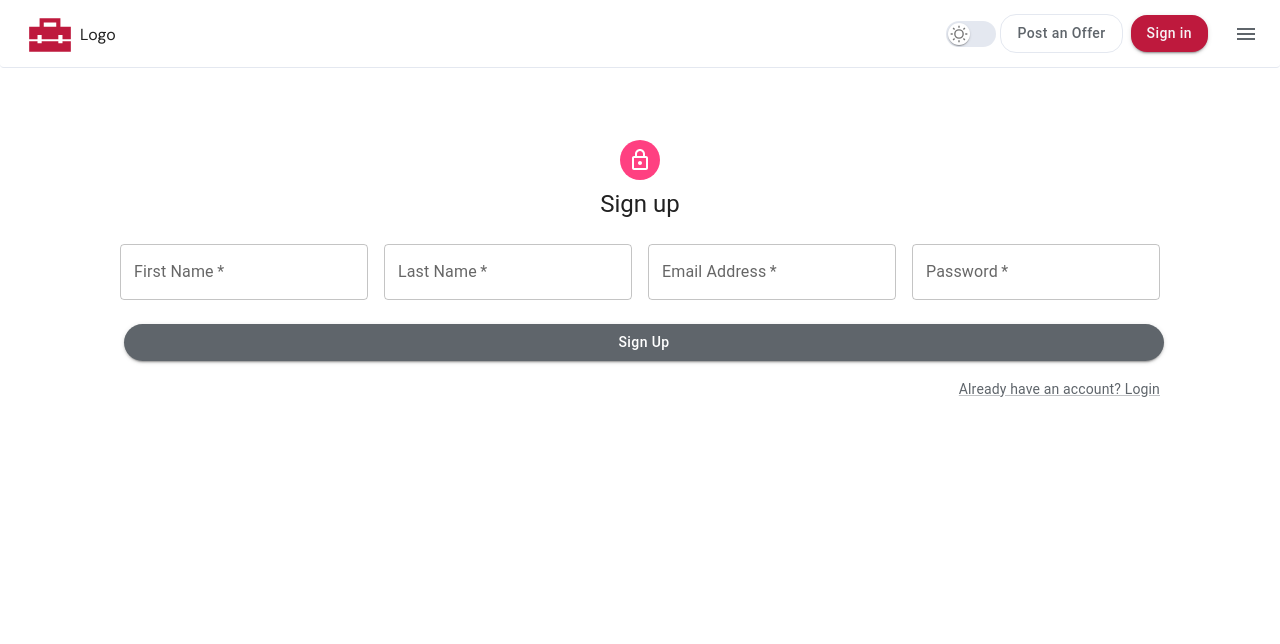
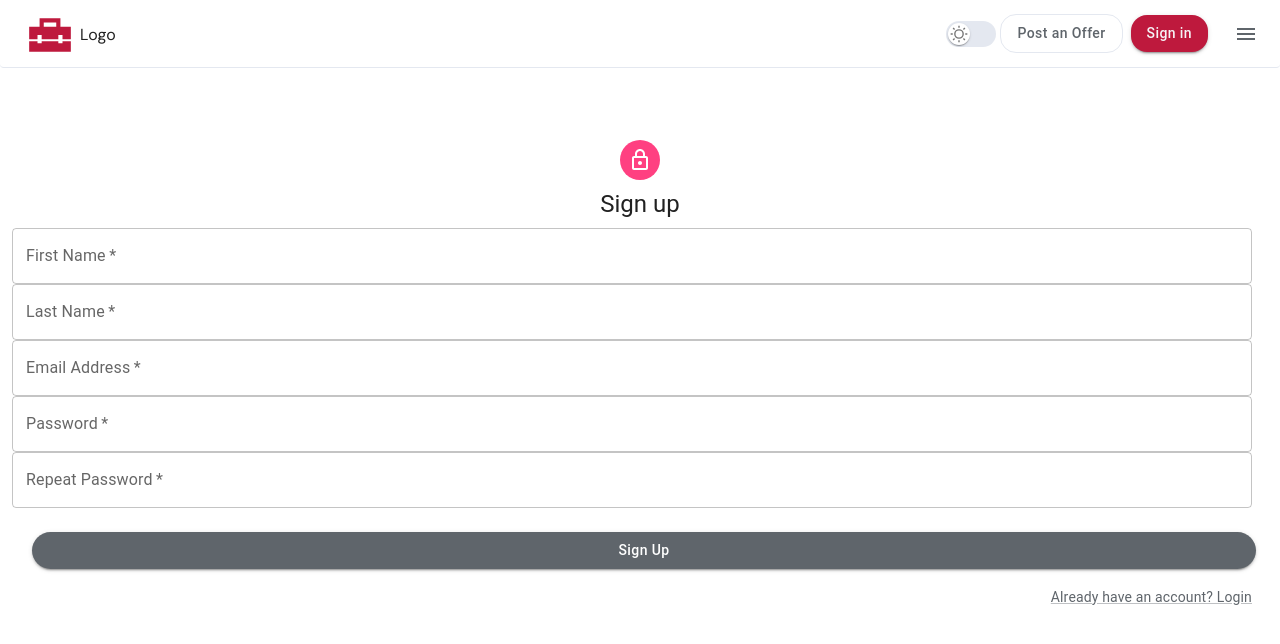
Before and after one commit to InnaAnatoliivna/frontend-app, a Next.js app: page /register in a window 1280 px wide. Shown: the top 644 px of the page. Built offline with nearby package versions, Linux system fonts and the light colour scheme.

Commit message:
+additinal field password

```diff
--- a/src/app/components/Dashboard/DashboardWrap/DashboardWrap.jsx
+++ b/src/app/components/Dashboard/DashboardWrap/DashboardWrap.jsx
@@ -69,7 +69,7 @@ const DashboardWrap = () => {
                     } />
                 {(filteredJobList && filteredJobList.length === 0) && (<p style={{ textAlign: 'center' }}>Znaleźliśmy 0 ogłoszeń</p>)}
             </OffersList>
-            <MapSearch />
+            <MapSearch jobs={jobsList} />
         </Wrapper>
     )
 }
--- a/src/app/components/Dashboard/MapSearch/MapSearch.jsx
+++ b/src/app/components/Dashboard/MapSearch/MapSearch.jsx
@@ -1,16 +1,17 @@
 import React, { useRef, useEffect, useState } from 'react';
 import * as maptilersdk from '@maptiler/sdk';
 import "@maptiler/sdk/dist/maptiler-sdk.css";
+import { fetchMapFromBase, fetchMapTiles } from '@/redux/mapTiles/operations';
+import { useDispatch } from 'react-redux';
 
 
-export default function Map() {
+const MapSearch = ({ jobs }) => {
+
     const mapContainer = useRef(null);
     const map = useRef(null);
     const poland = { lng: 19.1451, lat: 51.9194 };
     const [zoom] = useState(14);
     maptilersdk.config.apiKey = process.env.NEXT_PUBLIC_MAPTILER_API_KEY;
-
-    // console.log('MAP API KEY :', process.env.NEXT_PUBLIC_MAPTILER_API_KEY)
 
     useEffect(() => {
         if (map.current) return; // stops map from intializing more than once
@@ -22,10 +23,22 @@ export default function Map() {
             zoom: zoom
         });
 
-        new maptilersdk.Marker({ color: "#FF0000" })
-            .setLngLat([139.7525, 35.6846])
-            .addTo(map.current);
-    }, [poland.lng, poland.lat, zoom]);
+        //     new maptilersdk.Marker({ color: "#000" })
+        //         .setLngLat([139.7525, 35.6846])
+        //         .addTo(map.current);
+
+        jobs?.forEach(job => {
+            const { address, jobType } = job;
+
+            // Отримати координати з адреси
+            const lngLat = [parseFloat(address.lon), parseFloat(address.lat)];
+
+            // Встановити маркер
+            new maptilersdk.Marker({ color: getColorForJobType(jobType) })
+                .setLngLat(lngLat)
+                .addTo(map.current);
+        });
+    }, [poland.lng, poland.lat, zoom, jobs]);
 
     return (
         <div className="map-wrap">
@@ -33,3 +46,5 @@ export default function Map() {
         </div>
     );
 }
+
+export default MapSearch;
--- a/src/app/components/Filters/Multiselect/Multiselect.jsx
+++ b/src/app/components/Filters/Multiselect/Multiselect.jsx
@@ -39,7 +39,7 @@ export default function MultipleSelectChip() {
     const theme = useTheme();
     const dispatch = useDispatch();
     const [proffesionType, setProffesionType] = useState([]);
-    const jobTypeFilter = useSelector(selectProfessionFilter);
+    // const jobTypeFilter = useSelector(selectProfessionFilter);
 
     // console.log('slice select pr :', jobTypeFilter)
 
--- a/src/app/components/RegisterForm/RegisterForm.jsx
+++ b/src/app/components/RegisterForm/RegisterForm.jsx
@@ -42,6 +42,9 @@ const RegisterForm = () => {
             .required('Required!'),
         email: yup.string().email('Invalid email format!').required('Required!'),
         password: yup.string().min(7, 'Min 7 letters!').required('Required!'),
+        repeatPassword: yup.string()
+            .oneOf([yup.ref('password'), null], 'Passwords must match')
+            .required('Required!'),
     });
 
     const formik = useFormik({
@@ -100,7 +103,7 @@ const RegisterForm = () => {
                     sx={{ mt: 3 }}
                 >
                     <Grid container spacing={2} item xs="true">
-                        <Grid item xs={12} sm={6}>
+                        {/* <Grid item xs={12} sm={6}> */}
                         <TextField
                             id="firstName"
                             name="firstName"
@@ -120,8 +123,8 @@ const RegisterForm = () => {
                             label="First Name"
                             autoComplete="given-name"
                         />
-                        </Grid>
-                        <Grid item xs={12} sm={6}>
+                        {/* </Grid> */}
+                        {/* <Grid item xs={12} sm={6}> */}
                         <TextField
                             required
                             fullWidth
@@ -142,8 +145,8 @@ const RegisterForm = () => {
                             label="Last Name"
                             autoComplete="family-name"
                         />
-                        </Grid>
-                        <Grid item xs={12}>
+                        {/* </Grid>
+                        <Grid item xs={12}> */}
                         <TextField
                             required
                             type="email"
@@ -161,8 +164,8 @@ const RegisterForm = () => {
                             name="email"
                             autoComplete="email"
                         />
-                        </Grid>
-                        <Grid item xs={12}>
+                        {/* </Grid> */}
+                        {/* <Grid item xs={12}> */}
                         <TextField
                             id="password"
                             name="password"
@@ -182,7 +185,32 @@ const RegisterForm = () => {
                             label="Password"
                             autoComplete="new-password"
                         />
-                        </Grid>
+                        {/* </Grid> */}
+                        {/* <Grid item xs={12}> */}
+                        <TextField
+                            id="repeatPassword"
+                            name="repeatPassword"
+                            type="password"
+                            value={formik.values.repeatPassword}
+                            onChange={formik.handleChange}
+                            onBlur={formik.handleBlur}
+                            error={
+                                formik.touched.repeatPassword && formik.errors.repeatPassword
+                                    ? true
+                                    : false
+                            }
+                            helperText={
+                                formik.touched.repeatPassword && formik.errors.repeatPassword
+                                    ? formik.errors.repeatPassword
+                                    : null
+                            }
+                            required
+                            fullWidth
+                            title="Repeat the password"
+                            label="Repeat Password"
+                            autoComplete="new-password"
+                        />
+                        {/* </Grid> */}
                     </Grid>
                     <LoadingButton
                         disabled={!formik.isValid}
--- a/src/redux/mapTiles/operations.jsx
+++ b/src/redux/mapTiles/operations.jsx
@@ -7,7 +7,7 @@ import api from '../api/serviceApi';
 export const fetchMapTiles = createAsyncThunk('api/MapTiles', async (_, thunkAPI) => {
     try {
         const { data } = await api.get('/api/MapTiles');
-        // console.log('map tiles :', data)
+        console.log('map tiles :', data)
         return data;
     } catch (e) {
         return thunkAPI.rejectWithValue(e.message)
```
Lines whose indentation alone changed are shown as unchanged.
